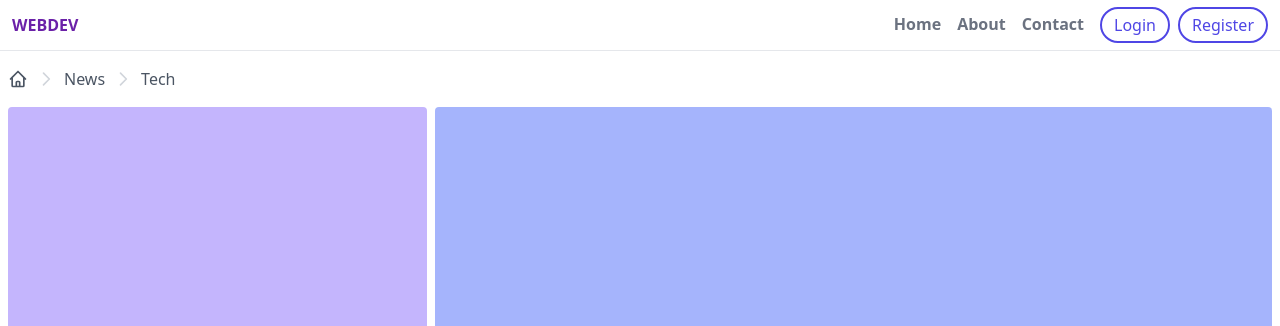
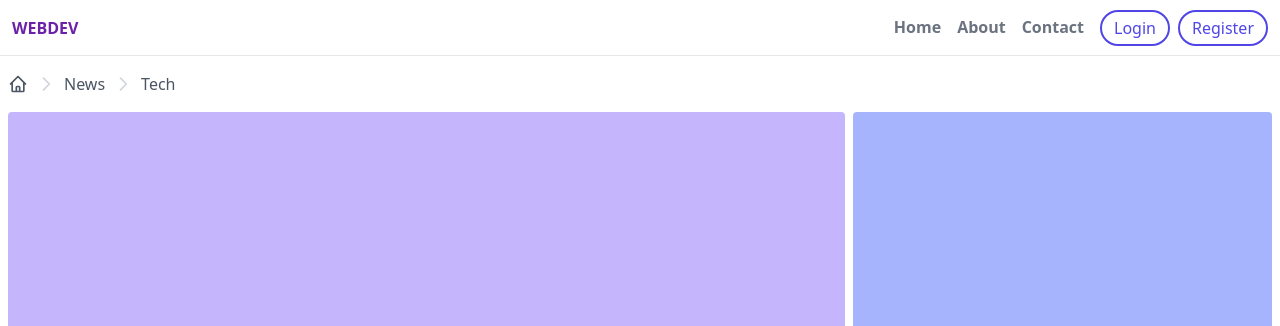
Before and after one commit to Medvedev-Savelii/tailwindcss_first_project, a website: page index.html in a window 1280 px wide. Shown: the top 326 px of the page. Drawn offline with Linux system fonts and the light colour scheme.

Commit message:
16-commit

```diff
--- a/index.html
+++ b/index.html
@@ -12,9 +12,9 @@
 <body>
   <div class="max-w-screen-xl mx-auto">
     <!-- header -->
-    <header class="px-3 border-b flex items-center justify-between">
+    <header class="px-3 border-b flex items-center justify-between h-14">
       <a class="uppercase font-bold text-purple-800" href="#">webDev</a>
-      <nav class="flex items-center">
+      <nav class="hidden md:flex items-center">
         <ul class="inline-flex items-center">
           <li><a class="header-link" href="#">Home</a></li>
           <li><a class="header-link" href="#">About</a></li>
@@ -25,6 +25,13 @@
           <li><button class="header-btn">Register</button></li>
         </ul>
       </nav>
+      <button class="inline-block md:hidden">
+        <svg xmlns="http://www.w3.org/2000/svg" fill="none" viewBox="0 0 24 24" stroke-width="1.5" stroke="currentColor"
+          class="w-6 h-6">
+          <path stroke-linecap="round" stroke-linejoin="round" d="M3.75 6.75h16.5M3.75 12h16.5m-16.5 5.25h16.5" />
+        </svg>
+
+      </button>
     </header>
     <!-- breadcrumbs -->
     <div class="px-2 flex items-center">
@@ -51,8 +58,8 @@
     </div>
 
     <!-- banners -->
-    <section class="px-2 flex space-x-2">
-      <a class="w-1/3 bg-violet-300 h-96 mb-4 relative rounded inline-block overflow-hidden" href="#">
+    <section class="px-2 lg:flex lg:space-x-2">
+      <a class="w-full lg:w-2/3 bg-violet-300 h-96 mb-4 relative rounded inline-block overflow-hidden" href="#">
         <div class="p-4 absolute bottom-0 left-0 z-20">
           <h2 class="text-4xl font-semibold text-gray-100 leading-tight">
             Lorem ipsum dolor sit amet consectetur.
@@ -60,7 +67,7 @@
         </div>
       </a>
 
-      <a class="w-2/3 bg-indigo-300 h-96 mb-4 relative rounded inline-block overflow-hidden" href="#">
+      <a class="w-full lg:w-1/3 bg-indigo-300 h-96 mb-4 relative rounded inline-block overflow-hidden" href="#">
         <div class="p-4 absolute bottom-0 left-0 z-20">
           <h2 class="text-4xl font-semibold text-gray-100 leading-tight">
             Lorem ipsum dolor sit amet consectetur adipisicing elit.
```
Also changed, not shown: public/styles.css.
